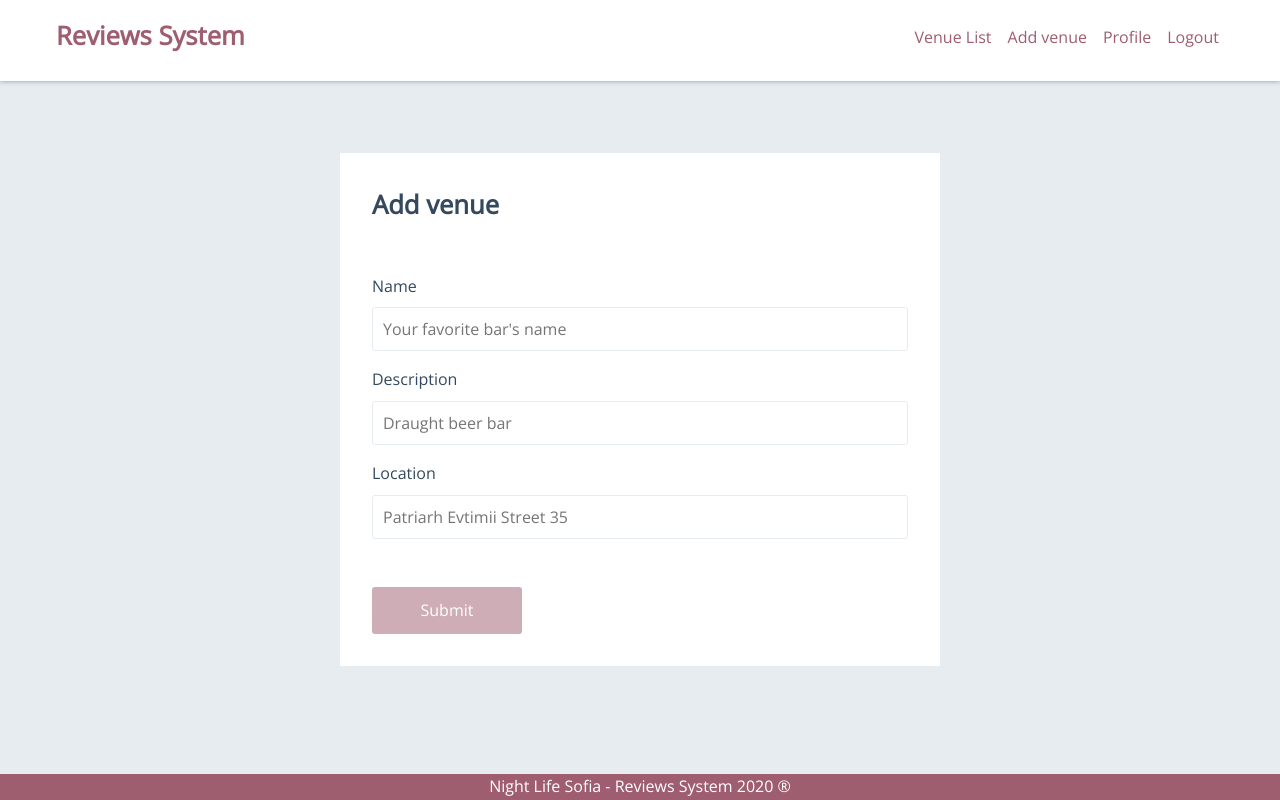
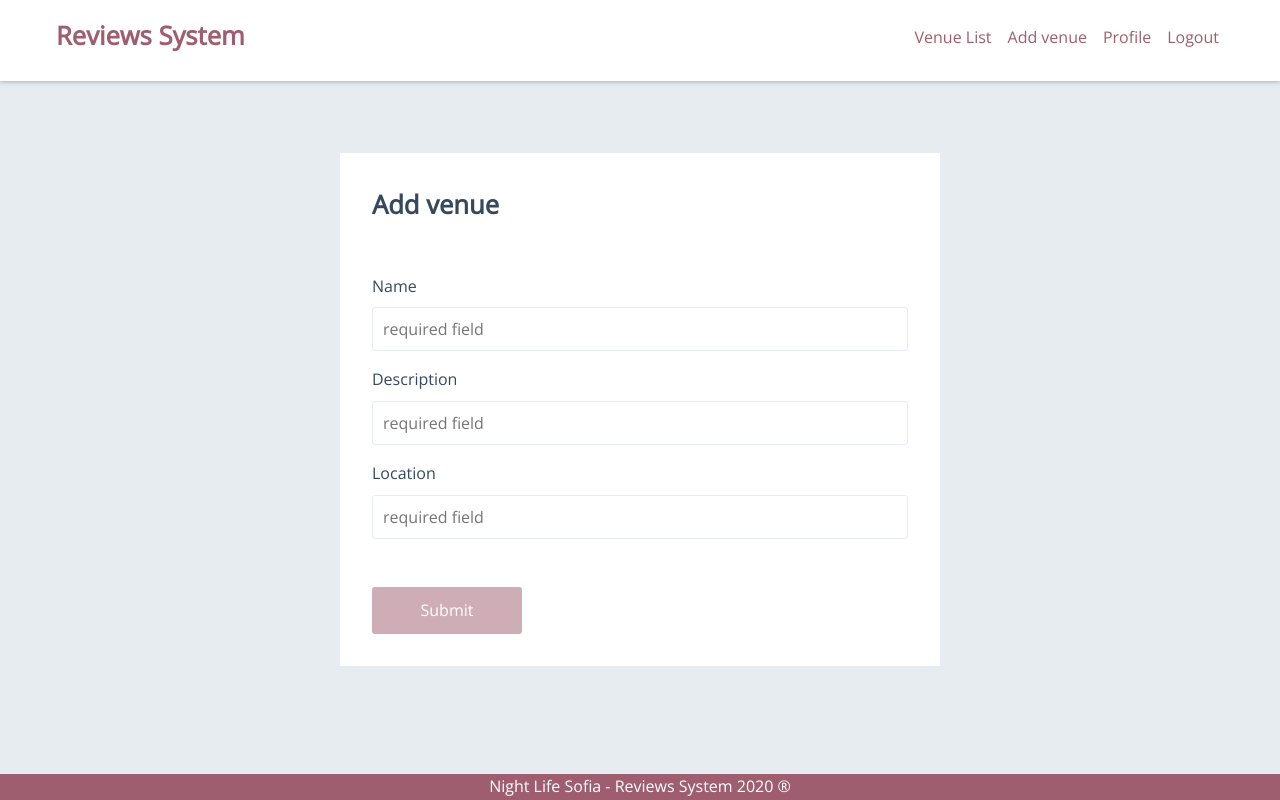
Before and after one commit to realgalinganchev/reviews, a Vue app: page /add-venue in a window 1280 px wide. Built offline with nearby package versions, Linux system fonts and the light colour scheme; no server answers; the database is empty; sample sign-in values are in the browser's storage.

Commit message:
added validation to addVenue form

```diff
--- a/src/components/AddVenue.vue
+++ b/src/components/AddVenue.vue
@@ -6,20 +6,54 @@
         <div class="create-venue">
           <form @submit.prevent>
             <label for="name">Name</label>
-            <input v-model.trim="venue.name" type="text" placeholder="Your favorite bar's name" />
+            <input
+              v-model.trim="venue.name"
+              type="text"
+              placeholder="required field"
+              v-model.lazy="$v.venue.name.$model"
+            />
+            <p class="error" v-if="!$v.venue.name.required"></p>
+            <p
+              class="error"
+              v-if="!$v.venue.name.minLength"
+            >Field must have at least {{ $v.venue.name.$params.minLength.min }} characters.</p>
             <label for="name">Description</label>
-            <input v-model.trim="venue.description" type="text" placeholder="Draught beer bar" />
+            <input
+              v-model.trim="venue.description"
+              type="text"
+              placeholder="required field"
+              v-model.lazy="$v.venue.description.$model"
+            />
+            <p class="error" v-if="!$v.venue.description.required"></p>
+            <p
+              class="error"
+              v-if="!$v.venue.description.minLength"
+            >Field must have at least {{ $v.venue.description.$params.minLength.min }} characters.</p>
             <label for="name">Location</label>
             <input
               v-model.trim="venue.location"
               type="text"
-              placeholder="Patriarh Evtimii Street 35"
+              placeholder="required field"
+              v-model.lazy="$v.venue.location.$model"
             />
+            <p class="error" v-if="!$v.venue.location.required"></p>
+            <p
+              class="error"
+              v-if="!$v.venue.location.minLength"
+            >Field must have at least {{ $v.venue.location.$params.minLength.min }} characters.</p>
             <button
               @click="createVenue"
               :disabled="venue.name == '' || venue.description == '' || venue.location == ''"
               class="button"
             >Submit</button>
+            <p v-if="errors" class="error">
+              The form above has errors,
+              <br />please get your act together and resubmit!
+            </p>
+            <p v-else-if="uiState === 'submit clicked'" class="error">
+              The form above is empty,
+              <br />cmon y'all you can't submit an empty form!
+            </p>
           </form>
         </div>
       </div>
@@ -30,7 +64,7 @@
 <script>
 import { mapState } from "vuex";
 const fb = require("../firebase.js");
-// import { required, minLength } from 'vuelidate/lib/validators'
+import { required, minLength } from "vuelidate/lib/validators";
 
 export default {
   name: "AddVenue",
@@ -40,7 +74,10 @@ export default {
         name: "",
         description: "",
         location: ""
-      }
+      },
+      uiState: "submit not clicked",
+      errors: false,
+      empty: true
     };
   },
   computed: {
@@ -48,6 +85,9 @@ export default {
   },
   methods: {
     createVenue() {
+      this.errors = this.$v.venue.$anyError;
+      this.uiState = "submit clicked";
+      if (this.errors === false) {
         fb.venuesCollection
           .add({
             createdOn: new Date(),
@@ -67,6 +107,24 @@ export default {
           });
         this.$router.push("/venue-list");
       }
+      this.uiState = "form submitted";
+    }
+  },
+  validations: {
+    venue: {
+      name: {
+        required,
+        minLength: minLength(3)
+      },
+      description: {
+        required,
+        minLength: minLength(30)
+      },
+      location: {
+        required,
+        minLength: minLength(10)
+      }
+    }
   }
 };
 </script>
--- a/src/components/Profile.vue
+++ b/src/components/Profile.vue
@@ -53,7 +53,7 @@
         <button @click="updateProfile" class="button">Update Profile</button>
         <p v-if="errors" class="error">
           The form above has errors,
-          <br />please get your act together and resubmit
+          <br />please get your act together and resubmit!
         </p>
         <p v-else-if="uiState === 'submit clicked'" class="error">
           The form above is empty,
--- a/src/views/Login.vue
+++ b/src/views/Login.vue
@@ -45,7 +45,7 @@
           <input
             v-model.trim="signupForm.name"
             type="text"
-            placeholder="this field is required"
+            placeholder="required field"
             id="name"
             v-model.lazy="$v.signupForm.name.$model"
           />
@@ -58,7 +58,7 @@
           <input
             v-model.trim="signupForm.surname"
             type="text"
-            placeholder="this field is required"
+            placeholder="required field"
             id="surname"
             v-model.lazy="$v.signupForm.surname.$model"
           />
@@ -71,7 +71,7 @@
           <input
             v-model.trim="signupForm.phoneNumber"
             type="text"
-            placeholder="this field is required"
+            placeholder="required field"
             id="phone-number"
             v-model.lazy="$v.signupForm.phoneNumber.$model"
           />
```
Lines whose indentation alone changed are shown as unchanged.
